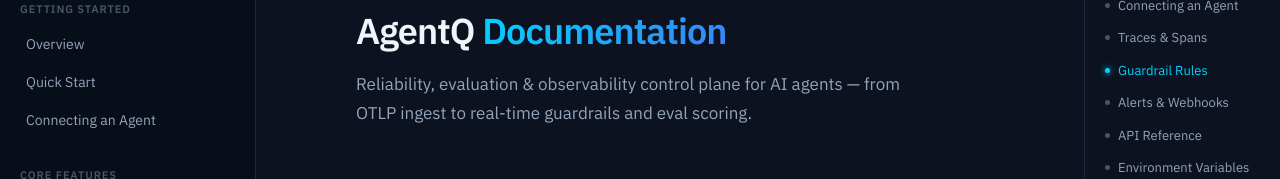
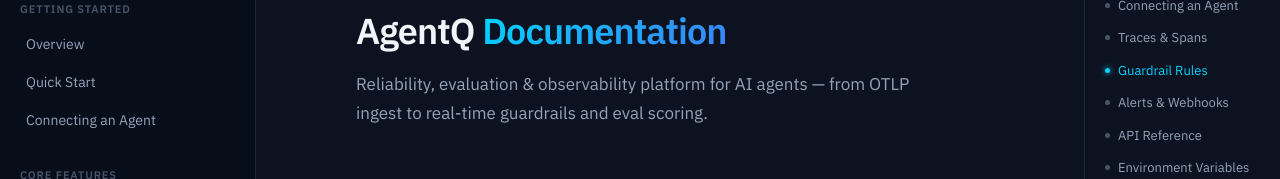
Before and after one commit to mostofashakib/AgentQ, a Next.js app in the folder frontend/: page /docs in a window 1280 px wide. Shown: the part 156-335 px from the top of the page. Built offline with nearby package versions, Linux system fonts and the light colour scheme.

Commit message:
Remove retired Control Plane / Streaming branding

```diff
--- a/frontend/app/(main)/traces/page.tsx
+++ b/frontend/app/(main)/traces/page.tsx
@@ -52,7 +52,7 @@
             live ? 'bg-green/10 border-green/20 text-green' : 'bg-muted/10 border-border text-muted'
           }`}>
             <span className={`w-1.5 h-1.5 rounded-full ${live ? 'bg-green animate-pulse' : 'bg-muted'}`} />
-            {live ? 'STREAMING' : 'CONNECTING'}
+            {live ? 'LIVE' : 'CONNECTING'}
           </div>
         </div>
       </div>
--- a/frontend/app/docs/page.tsx
+++ b/frontend/app/docs/page.tsx
@@ -343,7 +343,7 @@
               </span>
             </h1>
             <p style={{ fontSize: 17, color: BODY, lineHeight: 1.75, maxWidth: 580, margin: 0 }}>
-              Reliability, evaluation &amp; observability control plane for AI agents — from OTLP ingest to real-time guardrails and eval scoring.
+              Reliability, evaluation &amp; observability platform for AI agents — from OTLP ingest to real-time guardrails and eval scoring.
             </p>
           </div>
 
--- a/frontend/app/layout.tsx
+++ b/frontend/app/layout.tsx
@@ -1,7 +1,7 @@
 import type { Metadata } from 'next'
 import './globals.css'
 
-export const metadata: Metadata = { title: 'AgentQ Control Plane' }
+export const metadata: Metadata = { title: 'AgentQ' }
 
 export default function RootLayout({ children }: { children: React.ReactNode }) {
   return (
--- a/frontend/components/Sidebar.tsx
+++ b/frontend/components/Sidebar.tsx
@@ -20,7 +20,7 @@
           <Activity size={18} className="text-cyan" />
           <span className="text-sm font-semibold tracking-widest text-cyan font-mono">AGENTQ</span>
         </div>
-        <p className="text-xs text-muted mt-1">Control Plane</p>
+        <p className="text-xs text-muted mt-1">Observability Platform</p>
       </Link>
       <nav className="flex-1 p-3 space-y-1">
         {nav.map(({ href, label, icon: Icon }) => {
```
Also changed, not shown: 2 other files (tests, documents, lock files or other folders).
